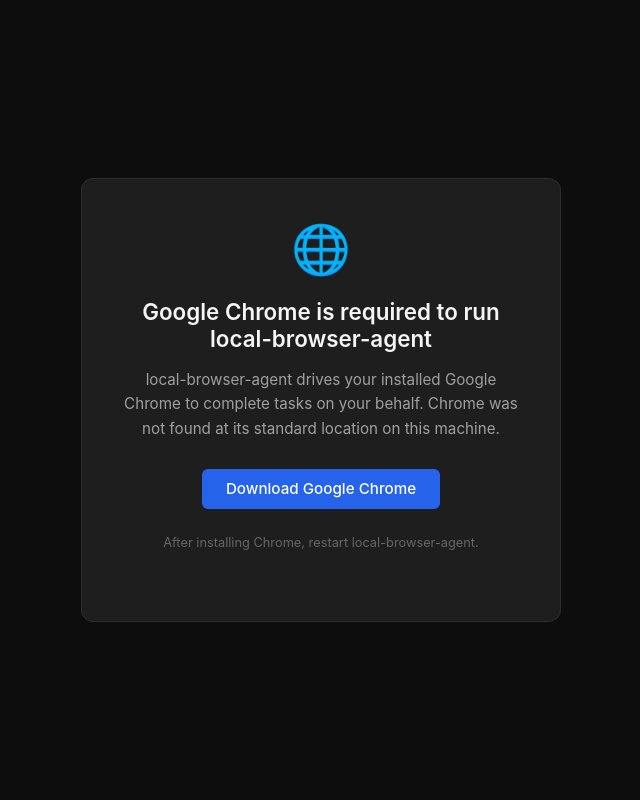
After one commit to RogerFlores3113/search, a FastAPI app: template agent/templates/no_chrome.html in a window 1280 px wide. The commit adds this page. Shown: the whole page, without its empty margins (319-959 px from the left). Run offline with FastAPI, Linux system fonts and the light colour scheme; the template is opened without the code that fills it, so the values that code supplies are empty; parts of the project's set-up code (start-up, migrations or seed data) failed here and were passed over.

Commit message:
feat(04-01): Chrome detection + no-chrome page + one-time disclaimer modal (DIST-02, DIST-04)
- agent/chrome_detect.py: chrome_is_installed() with darwin/non-darwin logic
- agent/templates/no_chrome.html: Chrome-required fallback page with download link
- agent/templates/index.html: Alpine.js disclaimer modal gated by localStorage
- agent/main.py: app.state.chrome_missing default + conditional GET / routing
- tests/unit/test_chrome_detect.py: 3 tests for present/absent/non-darwin
- tests/unit/test_no_chrome_page.py: 2 tests for chrome_missing flag routing
- tests/unit/test_disclaimer.py: 2 tests for localStorage gate and disclaimer content

```diff
--- /dev/null
+++ b/agent/templates/no_chrome.html
@@ -0,0 +1,80 @@
+<!doctype html>
+<html lang="en">
+<head>
+  <meta charset="UTF-8">
+  <meta name="viewport" content="width=device-width, initial-scale=1.0">
+  <title>local-browser-agent — Chrome Required</title>
+  <style>
+    *, *::before, *::after { box-sizing: border-box; margin: 0; padding: 0; }
+    body {
+      font-family: -apple-system, BlinkMacSystemFont, "Segoe UI", Roboto, sans-serif;
+      background: #0d0d0d;
+      color: #e0e0e0;
+      display: flex;
+      align-items: center;
+      justify-content: center;
+      min-height: 100vh;
+      padding: 2rem;
+    }
+    .card {
+      background: #1e1e1e;
+      border: 1px solid #2e2e2e;
+      border-radius: 12px;
+      max-width: 480px;
+      width: 100%;
+      padding: 2.5rem;
+      text-align: center;
+    }
+    .icon {
+      font-size: 3rem;
+      margin-bottom: 1.25rem;
+      display: block;
+    }
+    h1 {
+      font-size: 1.4rem;
+      font-weight: 600;
+      margin-bottom: 1rem;
+      color: #f5f5f5;
+    }
+    p {
+      font-size: 0.95rem;
+      color: #a0a0a0;
+      line-height: 1.6;
+      margin-bottom: 1.75rem;
+    }
+    .btn {
+      display: inline-block;
+      background: #2563eb;
+      color: #fff;
+      text-decoration: none;
+      font-size: 0.95rem;
+      font-weight: 500;
+      padding: 0.65rem 1.5rem;
+      border-radius: 6px;
+      transition: background 0.15s;
+    }
+    .btn:hover { background: #1d4ed8; }
+    .note {
+      margin-top: 1.5rem;
+      font-size: 0.8rem;
+      color: #666;
+    }
+  </style>
+</head>
+<body>
+  <div class="card">
+    <span class="icon" role="img" aria-label="Chrome logo">&#x1F310;</span>
+    <h1>Google Chrome is required to run local-browser-agent</h1>
+    <p>
+      local-browser-agent drives your installed Google Chrome to complete tasks on your behalf.
+      Chrome was not found at its standard location on this machine.
+    </p>
+    <a href="https://www.google.com/chrome/" target="_blank" rel="noopener" class="btn">
+      Download Google Chrome
+    </a>
+    <p class="note">
+      After installing Chrome, restart local-browser-agent.
+    </p>
+  </div>
+</body>
+</html>
```
Also changed, not shown: agent/chrome_detect.py (added, +27 -0 lines), agent/main.py (+6 -1 lines), agent/templates/index.html (+38 -0 lines), tests/unit/test_chrome_detect.py (+29 -6 lines), tests/unit/test_disclaimer.py (+28 -8 lines), tests/unit/test_no_chrome_page.py (+28 -8 lines).
